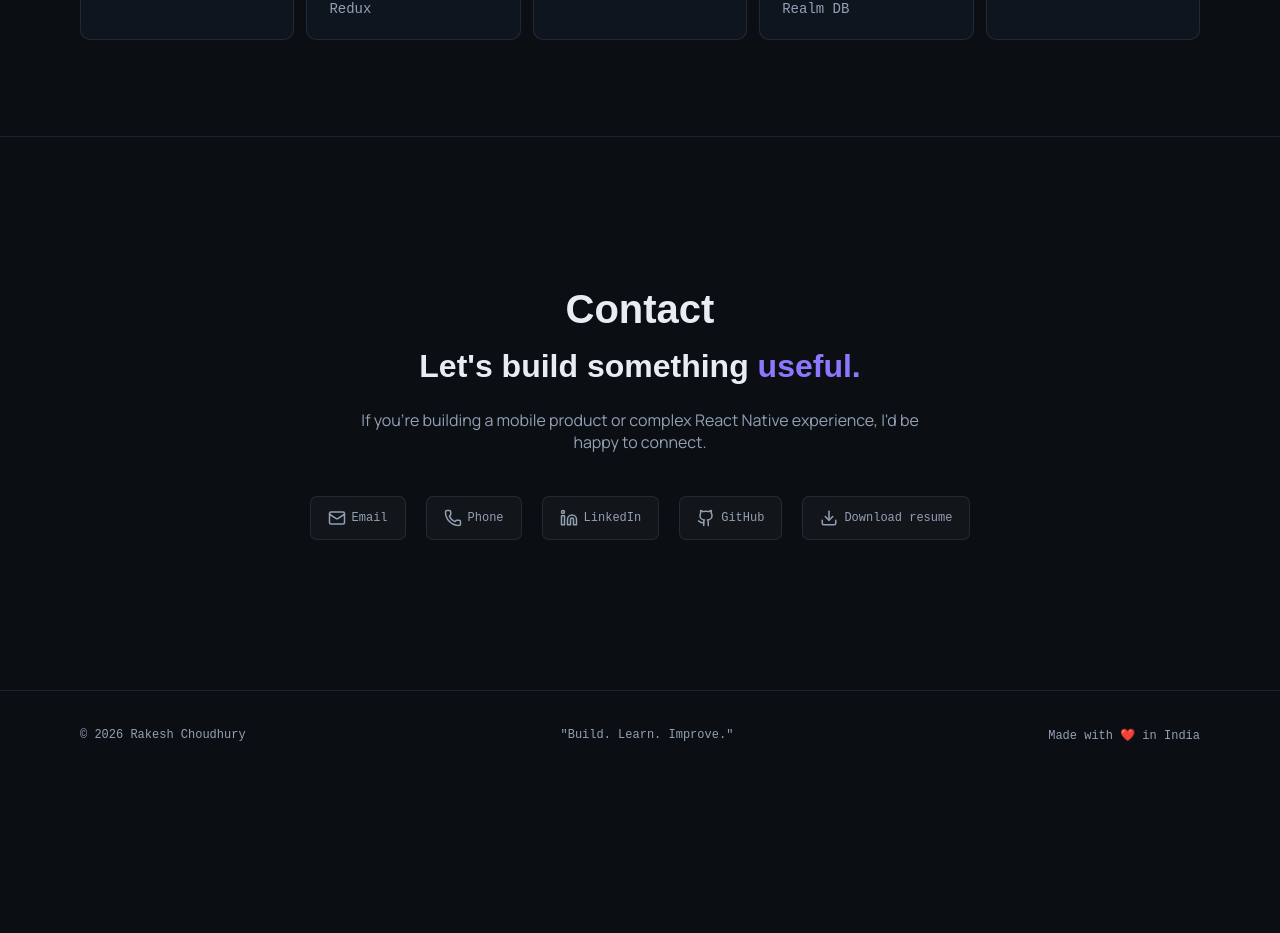
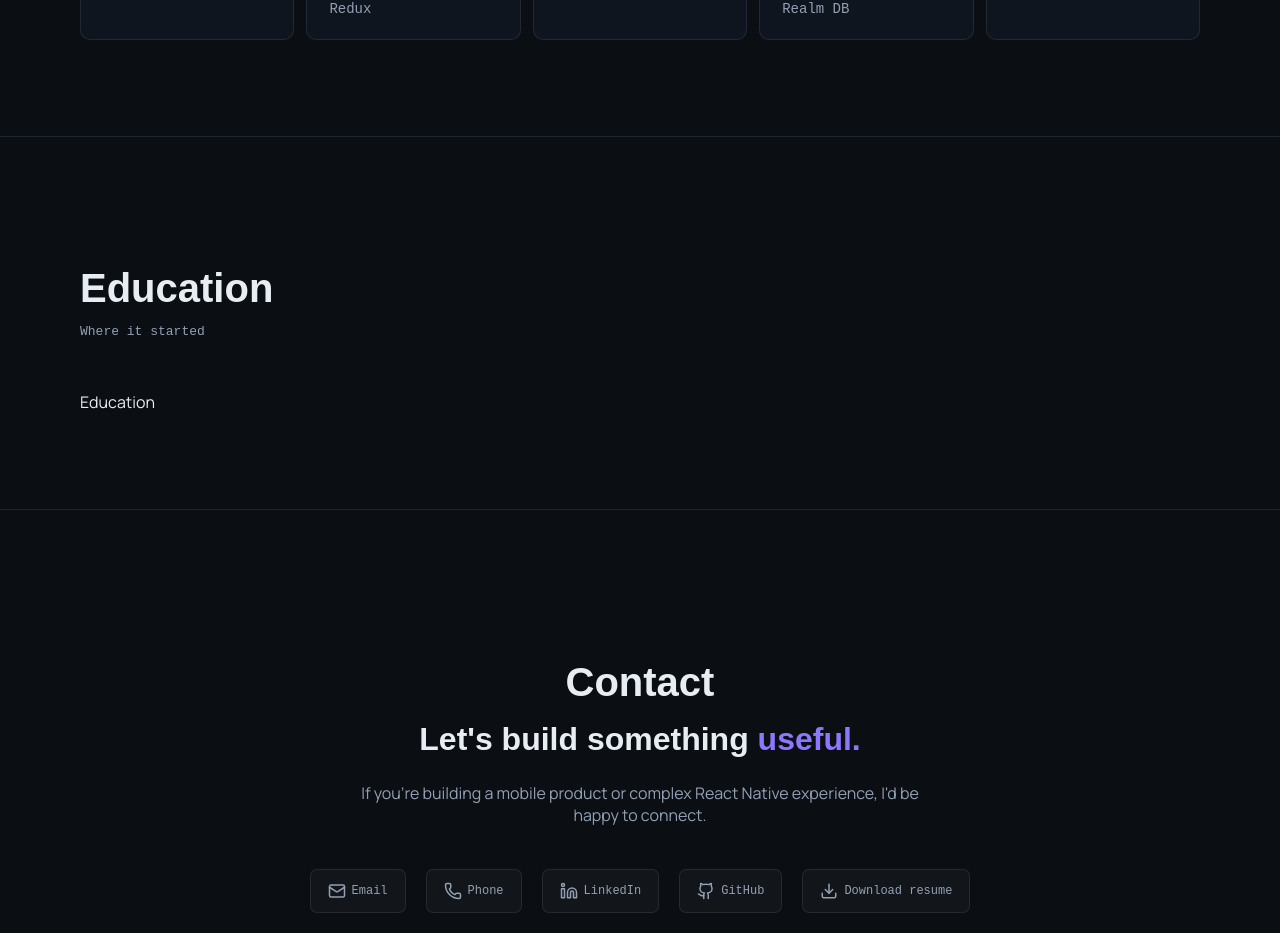
Before and after one commit to rkchoudhury/rkchoudhury.github.io, a React (Vite) app: page / in a window 1280 px wide. Shown: the part 4040-4973 px from the top of the page. Before the commit the page ends 4820 px from the top, so only its background shows below. Built offline with nearby package versions, Linux system fonts and the light colour scheme; no server answers.

Commit message:
Added Education Section

```diff
--- a/src/App.tsx
+++ b/src/App.tsx
@@ -1,5 +1,16 @@
 import { useCallback, useState } from "react";
-import { About, Contact, Experience, Footer, Header, HeroSection, Projects, ScrollBar, Skills } from "./components";
+import {
+  About,
+  Contact,
+  Education,
+  Experience,
+  Footer,
+  Header,
+  HeroSection,
+  Projects,
+  ScrollBar,
+  Skills,
+} from "./components";
 
 function App() {
   const [menuOpen, setMenuOpen] = useState(false);
@@ -23,6 +34,7 @@ function App() {
         <Experience />
         <Projects />
         <Skills />
+        <Education />
         <Contact />
       </main>
 
--- /dev/null
+++ b/src/components/education/Education.tsx
@@ -0,0 +1,13 @@
+import React from 'react';
+import Section from '../common/section/Section';
+import "./style.css";
+
+const Education = () => {
+    return (
+        <Section id="education" title="Education" subTitle="Where it started">
+            <div>Education</div>
+        </Section>
+    );
+}
+
+export default Education;
--- a/src/components/index.ts
+++ b/src/components/index.ts
@@ -7,6 +7,7 @@ import Skills from "./skills/Skills";
 import Contact from "./contact/Contact";
 import Footer from "./footer/Footer";
 import ScrollBar from "./common/scrollbar/ScrollBar";
+import Education from "./education/Education";
 
 export {
   Header,
@@ -18,4 +19,5 @@ export {
   Contact,
   Footer,
   ScrollBar,
+  Education,
 };
```
Also changed, not shown: src/components/education/style.css (added).
